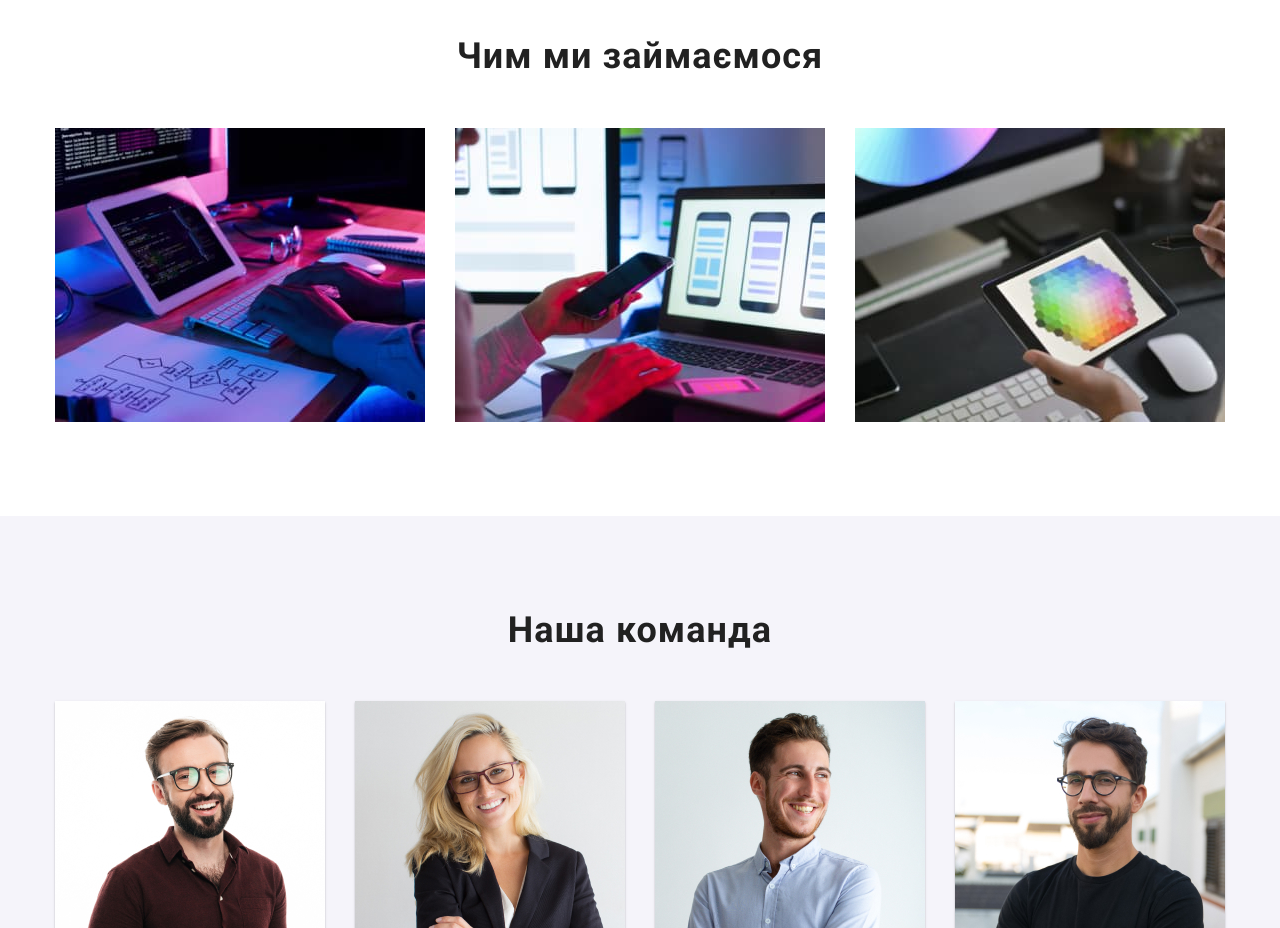
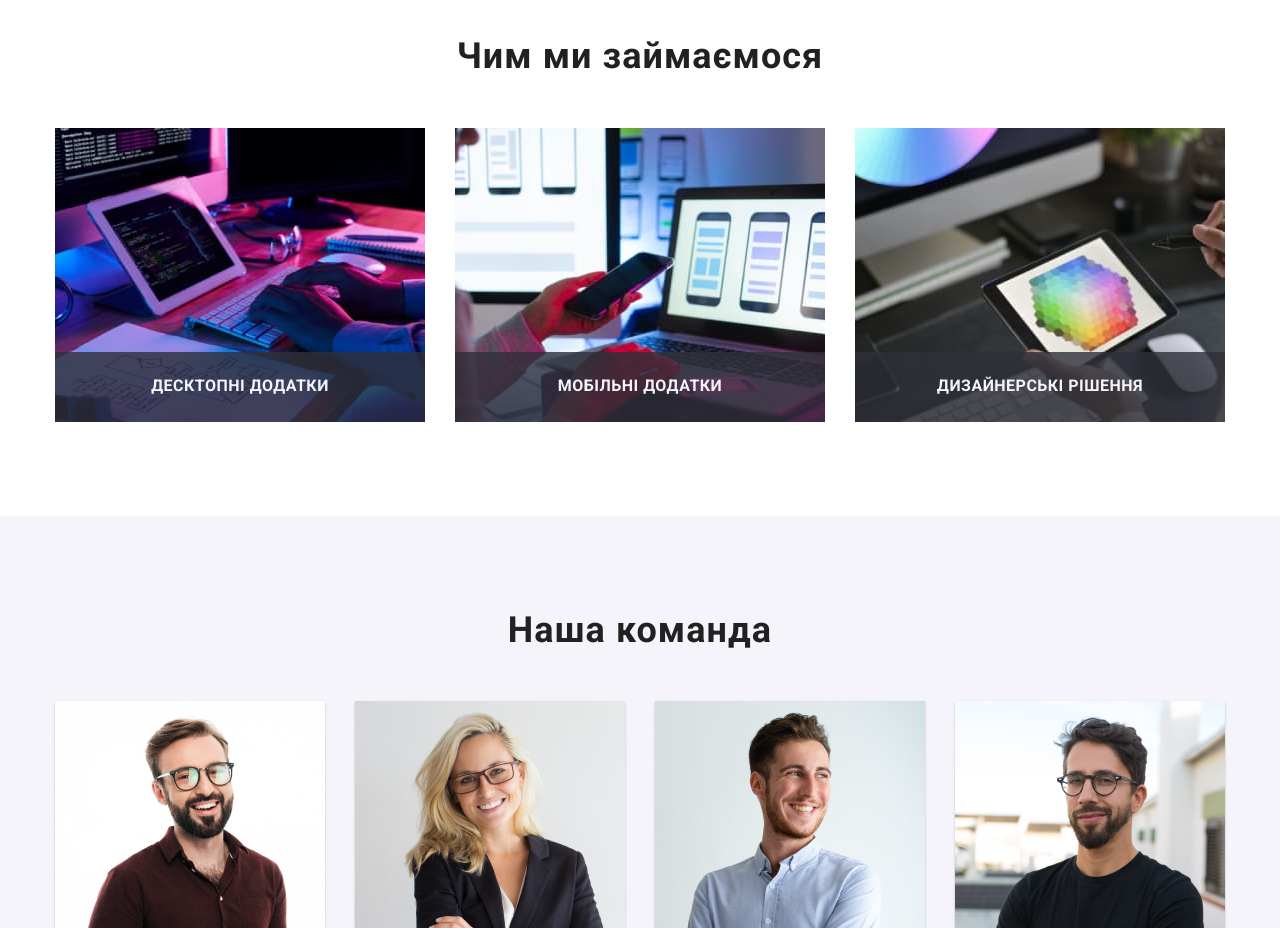
Before and after one commit to AVykhopen/goit-markup-hw-05, a plain HTML site: page index.html in a window 1280 px wide. Shown: the part 1080-2008 px from the top of the page. Drawn offline with nearby package versions, Linux system fonts and the light colour scheme.

Commit message:
останні поради ментора

```diff
--- a/css/styles.css
+++ b/css/styles.css
@@ -90,7 +90,7 @@ img {
   font-size: 14px;
   line-height: 1.17;
   font-weight: 500;
-  transition: opacity 250ms cubic-bezier(0.4, 0, 0.2, 1);
+  transition: color 250ms cubic-bezier(0.4, 0, 0.2, 1);
 }
 .site-nav .link:hover,
 .site-nav .link:focus {
@@ -102,7 +102,7 @@ img {
   font-size: 14px;
   line-height: 1.17;
   font-weight: 500;
-  transition: opacity 250ms cubic-bezier(0.4, 0, 0.2, 1);
+  transition: color 250ms cubic-bezier(0.4, 0, 0.2, 1);
 }
 .contacts-list {
   display: flex;
@@ -190,7 +190,7 @@ img {
   font-style: normal;
   margin-left: auto;
   margin-right: auto;
-  transition: opacity 250ms cubic-bezier(0.4, 0, 0.2, 1);
+  transition: background-color 250ms cubic-bezier(0.4, 0, 0.2, 1), color 250ms cubic-bezier(0.4, 0, 0.2, 1), fill 250 ms cubic-bezier(0.4, 0, 0.2, 1);
 }
 .primary-button:hover,
 .primary-button:focus {
@@ -232,6 +232,28 @@ img {
   margin-bottom: 30px;
   background: var(--primery-background-color);
   border-radius: 4px;
+}
+.label {
+  position: absolute;
+  bottom: 0;
+  background-color: rgba(47, 48, 58, 0.8);
+  width: 100%;
+  height: 70px;
+  display: flex;
+  justify-content: center;
+  align-items: center;
+}
+.label p {
+  letter-spacing: 0.03em;
+  font-weight: 700;
+  text-transform: uppercase;
+  color: var(--primery-background-color);
+}
+p {
+  display: block;
+}
+.feature-list-label {
+  position: relative;
 }
 .icon-antena,
 .icon-clock,
@@ -280,7 +302,7 @@ img {
   fill: var(--card-socials-color);
   background-color: var(--secondary-text-color);
   border-radius: 50%;
-  transition: background-color 250ms fill 250ms;
+  transition: background-color 250ms cubic-bezier(0.4, 0, 0.2, 1), fill 250ms cubic-bezier(0.4, 0, 0.2, 1);
 }
 .card-socials-link:hover {
   fill: var(--primery-background-color);
@@ -293,7 +315,6 @@ img {
 .client-icon {
   width: 106px;
   height: 60px;
-  transition: opacity 250ms cubic-bezier(0.4, 0, 0.2, 1);
 }
 .client-link {
   padding: 16px 32px;
@@ -303,7 +324,7 @@ img {
   fill: var(--card-socials-color);
   border: 1px solid var(--card-socials-color);
   border-radius: 4px;
-  transition: border-color 250ms;
+  transition: border-color 250ms cubic-bezier(0.4, 0, 0.2, 1);
 }
 .client-link:hover,
 .client-link:focus
@@ -397,7 +418,7 @@ img {
   fill: var(--secondary-text-color);
   background-color: var(--social-link-background-color);
   border-radius: 50%;
-  transition: background-color 250ms fill 250ms;
+  transition: background-color 250ms cubic-bezier(0.4, 0, 0.2, 1), fill 250ms cubic-bezier(0.4, 0, 0.2, 1);
 }
 .socials-link:hover {
   fill: var(--secondary-text-color);
@@ -473,7 +494,7 @@ img {
   height: 100%;
   z-index: 1;
   background-color: rgba(0, 0, 0, 0.2);
-  transition: opacity 250ms, visibility 250ms;
+  transition: opacity 250ms cubic-bezier(0.4, 0, 0.2, 1), visibility 250ms cubic-bezier(0.4, 0, 0.2, 1);
 }
 .modal {
   position: absolute;
--- a/index.html
+++ b/index.html
@@ -124,29 +124,38 @@
         <div class="container">
           <h2 class="section-title">Чим ми займаємося</h2>
           <ul class="feature-list">
-            <li>
+            <li class="feature-list-label">
               <img
                 src="./images/img1.jpg"
                 alt="Людина сидить перед моніторами та друкує на клавіатурі"
                 width="370"
                 height="294"
               />
+              <div class="label">
+                <p>Десктопні додатки</p>
+              </div>
             </li>
-            <li>
+            <li class="feature-list-label">
               <img
                 src="./images/img2.jpg"
                 alt="Людина звіряє зображення телефону з різними зображеннями дисплею телефону на екрані ноутбука"
                 width="370"
                 height="294"
               />
+              <div class="label">
+                <p>Мобільні додатки</p>
+              </div>
             </li>
-            <li>
+            <li class="feature-list-label">
               <img
                 src="./images/img3.jpg"
                 alt="Зображення кольорового шестикутника на екрані планшету, який тримає людина"
                 width="370"
                 height="294"
               />
+              <div class="label">
+                <p>Дизайнерські рішення</p>
+              </div>
             </li>
           </ul>
         </div>
```
